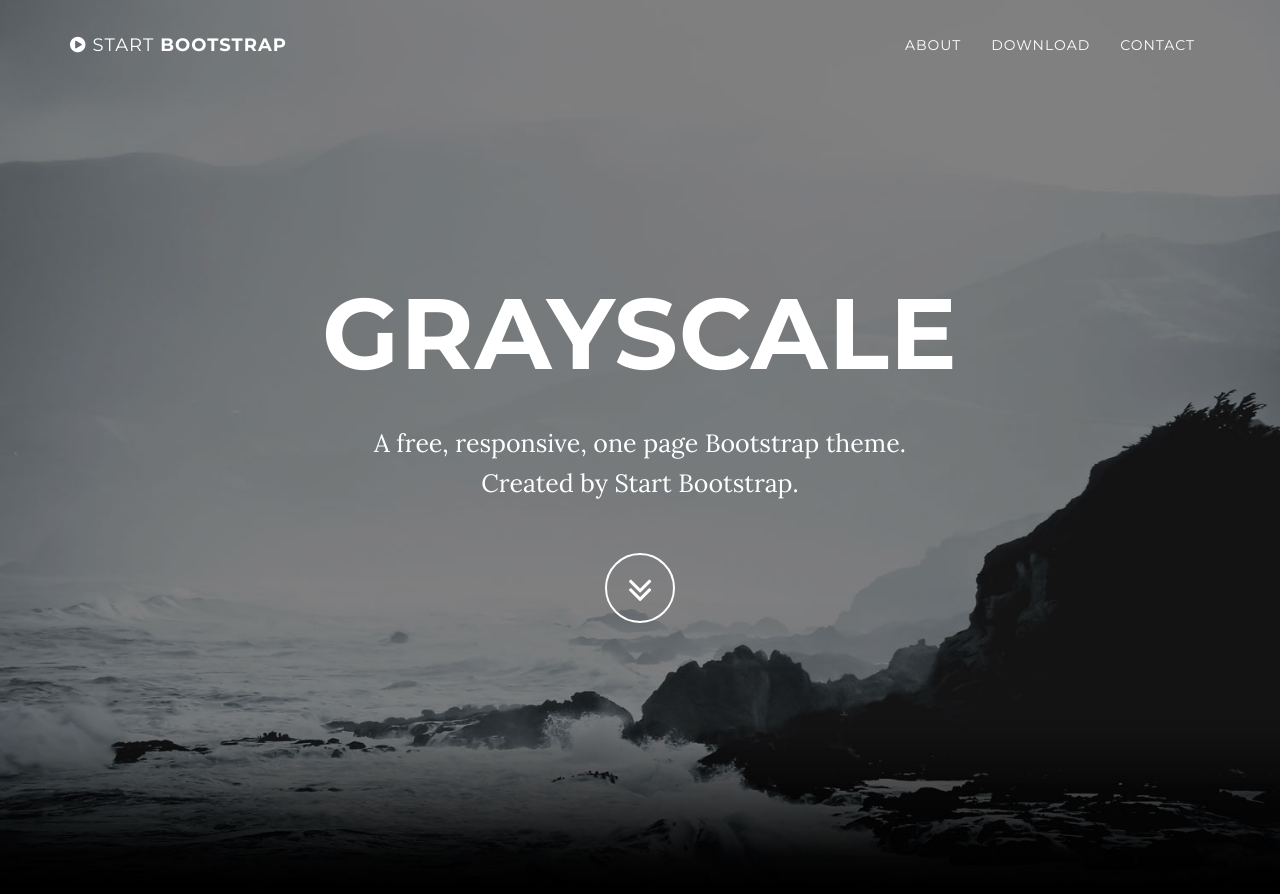
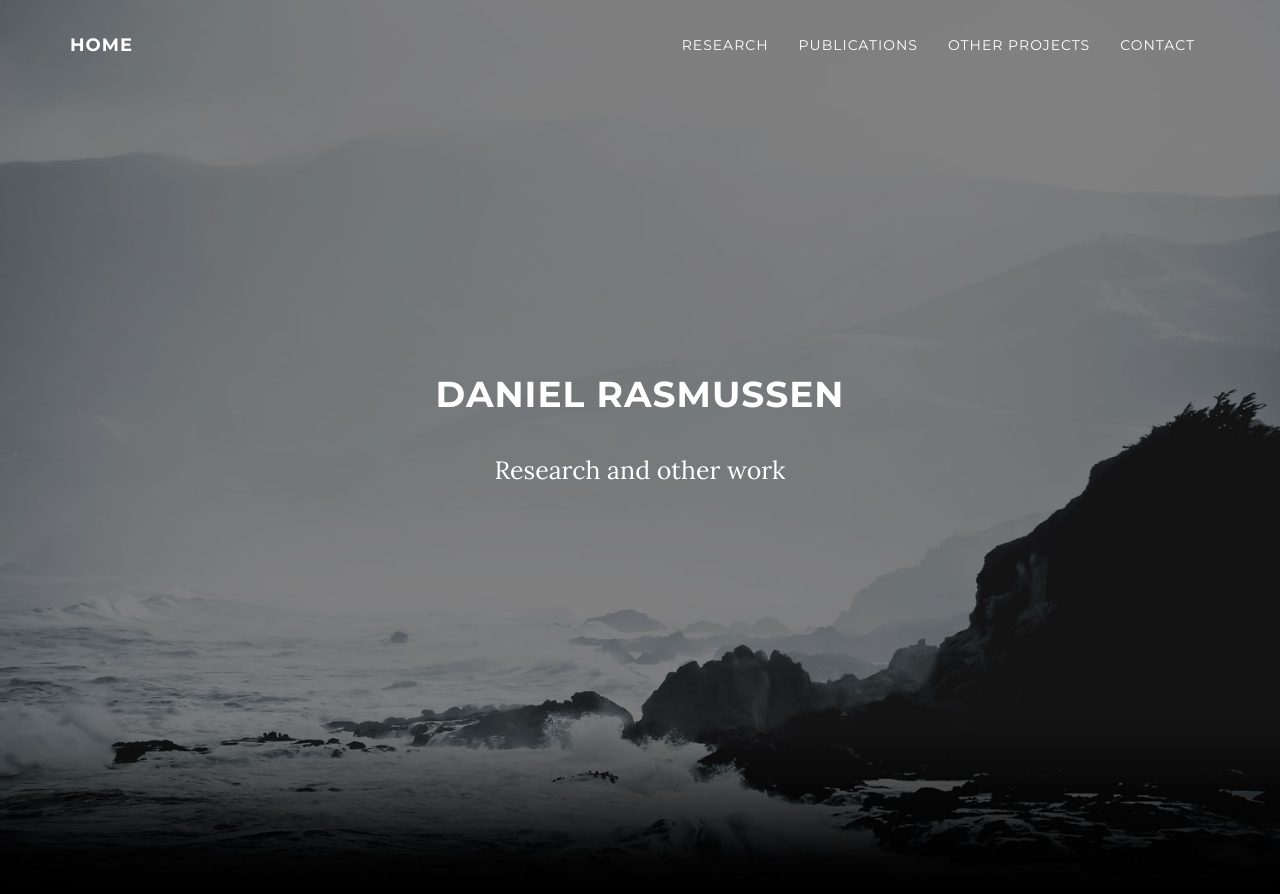
Before and after one commit to drasmuss/drasmuss.github.io, a Jekyll site: the page built from index.html, in a window 1280 px wide and 900 px high. Shown: the top 894 px of the window. Built offline with Jekyll 4.4.1, drawn with Linux system fonts in a browser that asks for light colours; some of the changed text lies outside the part shown.

Commit message:
Added pages

```diff
--- a/_config.yml
+++ b/_config.yml
@@ -7,6 +7,14 @@
 
 # These we can modify.
 
+collections:
+    research:
+        output: false
+    projects:
+        output: false
+    publications:
+        output: false
+
 baseurl:
 
 permalink: pretty
--- a/_layouts/default.html
+++ b/_layouts/default.html
@@ -9,7 +9,7 @@
     <meta name="description" content="">
     <meta name="author" content="">
 
-    <title>Grayscale - Start Bootstrap Theme</title>
+    <title>Daniel Rasmussen</title>
 
     <!-- Bootstrap Core CSS -->
     <link href="{{ site.baseurl }}/css/bootstrap.min.css" rel="stylesheet">
@@ -40,9 +40,7 @@
                 <button type="button" class="navbar-toggle" data-toggle="collapse" data-target=".navbar-main-collapse">
                     <i class="fa fa-bars"></i>
                 </button>
-                <a class="navbar-brand page-scroll" href="#page-top">
-                    <i class="fa fa-play-circle"></i>  <span class="light">Start</span> Bootstrap
-                </a>
+                <a class="navbar-brand page-scroll" href="{{site.baseurl}}/">Home</a>
             </div>
 
             <!-- Collect the nav links, forms, and other content for toggling -->
@@ -53,13 +51,16 @@
                         <a href="#page-top"></a>
                     </li>
                     <li>
-                        <a class="page-scroll" href="#about">About</a>
+                        <a class="page-scroll" href="{{site.baseurl}}/research">Research</a>
                     </li>
                     <li>
-                        <a class="page-scroll" href="#download">Download</a>
+                        <a class="page-scroll" href="{{site.baseurl}}/publications">Publications</a>
                     </li>
                     <li>
-                        <a class="page-scroll" href="#contact">Contact</a>
+                        <a class="page-scroll" href="{{site.baseurl}}/projects">Other projects</a>
+                    </li>
+                    <li>
+                        <a class="page-scroll" href="{{site.baseurl}}/contact">Contact</a>
                     </li>
                 </ul>
             </div>
@@ -71,11 +72,13 @@
     {{content}}
 
     <!-- Footer -->
+    <!--
     <footer>
         <div class="container text-center">
-            <p>Copyright &copy; Your Website 2014</p>
+            <p>Copyright &copy; Daniel Rasmussen 2015</p>
         </div>
     </footer>
+    -->
 
     <!-- jQuery -->
     <script src="{{ site.baseurl }}/js/jquery.js"></script>
--- a/css/grayscale.css
+++ b/css/grayscale.css
@@ -152,7 +152,7 @@
 }
 
 .intro .intro-body .brand-heading {
-    font-size: 40px;
+    font-size: 18px;
 }
 
 .intro .intro-body .intro-text {
--- a/index.html
+++ b/index.html
@@ -2,70 +2,15 @@
 layout: default
 ---
 
-<!-- Intro Header -->
 <header class="intro">
     <div class="intro-body">
         <div class="container">
             <div class="row">
                 <div class="col-md-8 col-md-offset-2">
-                    <h1 class="brand-heading">Grayscale</h1>
-                    <p class="intro-text">A free, responsive, one page Bootstrap theme.<br>Created by Start Bootstrap.</p>
-                    <a href="#about" class="btn btn-circle page-scroll">
-                        <i class="fa fa-angle-double-down animated"></i>
-                    </a>
+                    <h1>Daniel Rasmussen</h1>
+                    <p class="intro-text">Research and other work</p>
                 </div>
             </div>
         </div>
     </div>
 </header>
-
-<!-- About Section -->
-<section id="about" class="container content-section text-center">
-    <div class="row">
-        <div class="col-lg-8 col-lg-offset-2">
-            <h2>About Grayscale</h2>
-            <p>Grayscale is a free Bootstrap 3 theme created by Start Bootstrap. It can be yours right now, simply download the template on <a href="http://startbootstrap.com/template-overviews/grayscale/">the preview page</a>. The theme is open source, and you can use it for any purpose, personal or commercial.</p>
-            <p>This theme features stock photos by <a href="http://gratisography.com/">Gratisography</a> along with a custom Google Maps skin courtesy of <a href="http://snazzymaps.com/">Snazzy Maps</a>.</p>
-            <p>Grayscale includes full HTML, CSS, and custom JavaScript files along with LESS files for easy customization.</p>
-        </div>
-    </div>
-</section>
-
-<!-- Download Section -->
-<section id="download" class="content-section text-center">
-    <div class="download-section">
-        <div class="container">
-            <div class="col-lg-8 col-lg-offset-2">
-                <h2>Download Grayscale</h2>
-                <p>You can download Grayscale for free on the preview page at Start Bootstrap.</p>
-                <a href="http://startbootstrap.com/template-overviews/grayscale/" class="btn btn-default btn-lg">Visit Download Page</a>
-            </div>
-        </div>
-    </div>
-</section>
-
-<!-- Contact Section -->
-<section id="contact" class="container content-section text-center">
-    <div class="row">
-        <div class="col-lg-8 col-lg-offset-2">
-            <h2>Contact Start Bootstrap</h2>
-            <p>Feel free to email us to provide some feedback on our templates, give us suggestions for new templates and themes, or to just say hello!</p>
-            <p><a href="mailto:feedback@startbootstrap.com">feedback@startbootstrap.com</a>
-            </p>
-            <ul class="list-inline banner-social-buttons">
-                <li>
-                    <a href="https://twitter.com/SBootstrap" class="btn btn-default btn-lg"><i class="fa fa-twitter fa-fw"></i> <span class="network-name">Twitter</span></a>
-                </li>
-                <li>
-                    <a href="https://github.com/IronSummitMedia/startbootstrap" class="btn btn-default btn-lg"><i class="fa fa-github fa-fw"></i> <span class="network-name">Github</span></a>
-                </li>
-                <li>
-                    <a href="https://plus.google.com/+Startbootstrap/posts" class="btn btn-default btn-lg"><i class="fa fa-google-plus fa-fw"></i> <span class="network-name">Google+</span></a>
-                </li>
-            </ul>
-        </div>
-    </div>
-</section>
-
-<!-- Map Section -->
-<div id="map"></div>
```
Also changed, not shown: _research/01-HRL.md (added, +5 -0 lines), contact.html (added, +26 -0 lines), projects.html (added, +15 -0 lines), publications.html (added, +17 -0 lines), research.html (added, +15 -0 lines).
